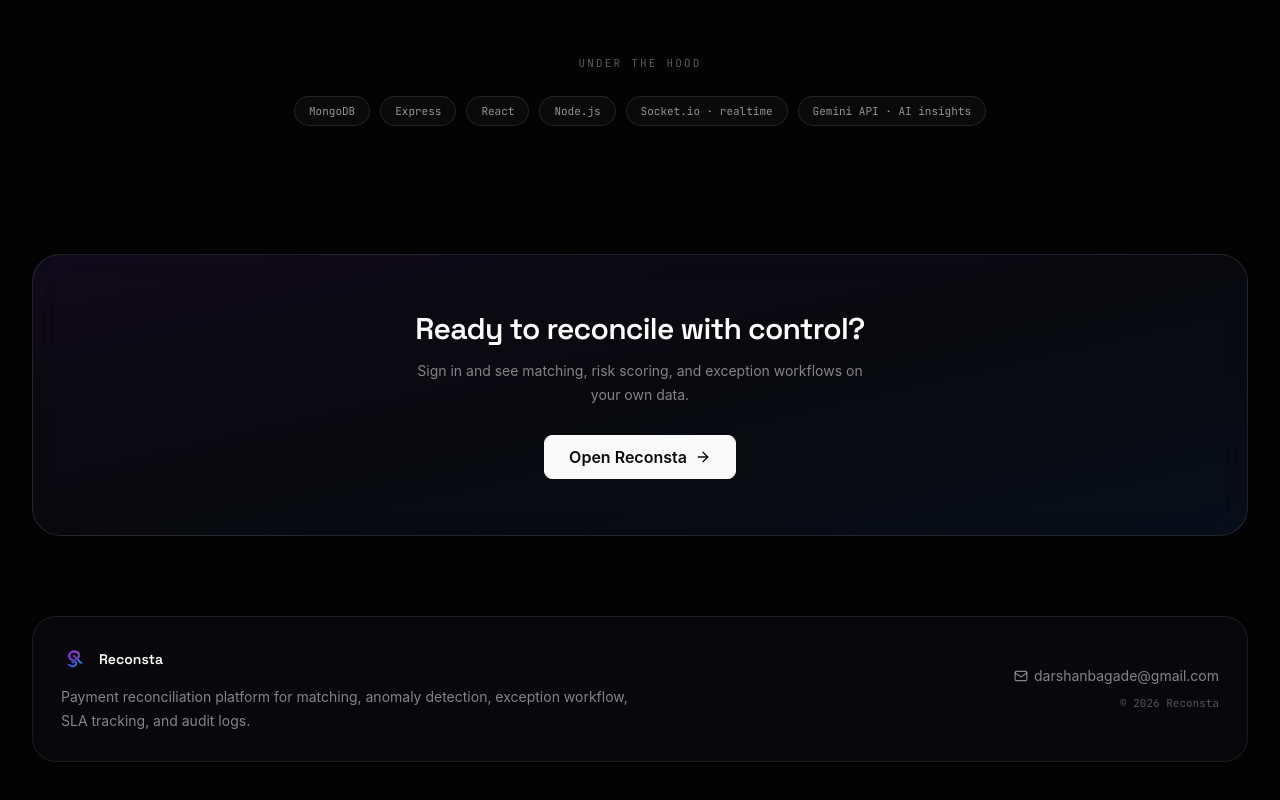
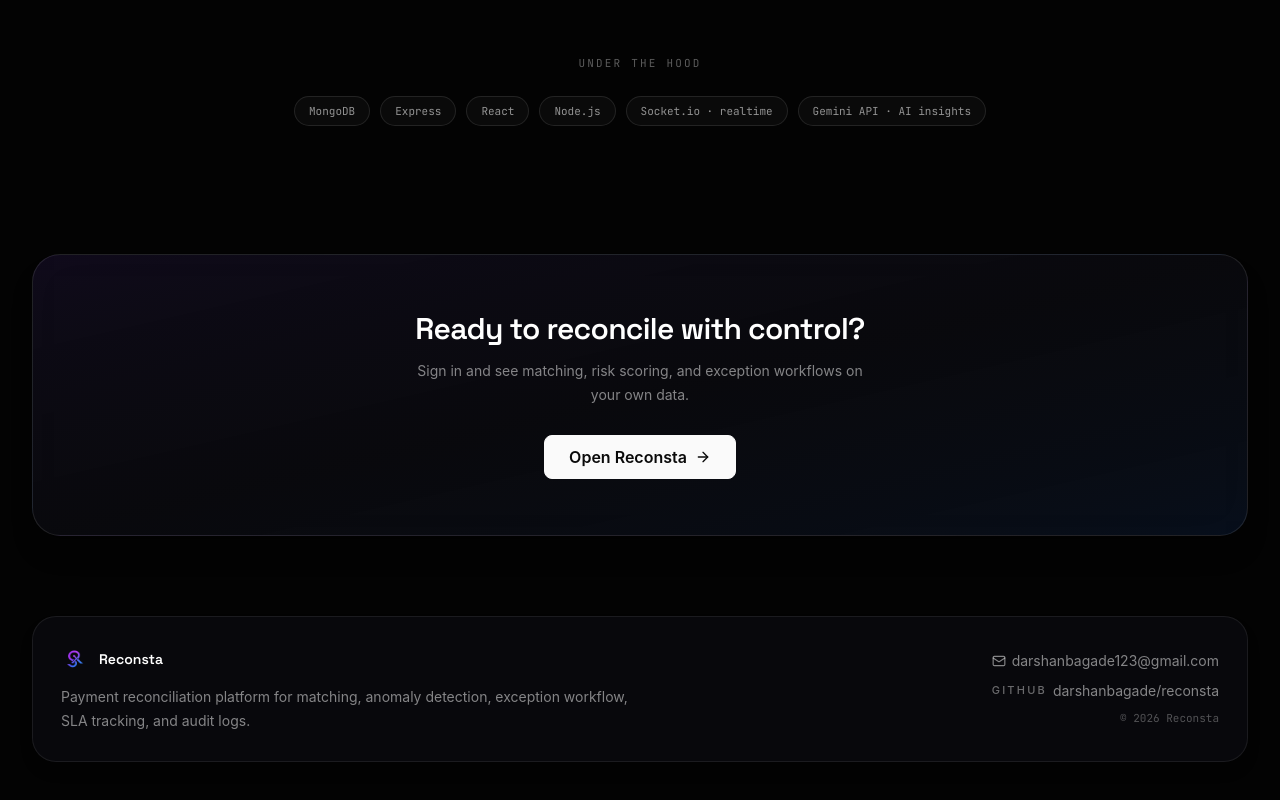
Before and after one commit to darshanbagade/reconsta, a React (Vite) app in the folder reconsta-frontend/: page / in a window 1280 px wide. Shown: the part 3118-3918 px from the top of the page. Built offline with nearby package versions, Linux system fonts and the light colour scheme; no server answers.

Commit message:
feat: update email contact and add GitHub link in HomePage

```diff
--- a/reconsta-frontend/src/pages/HomePage.jsx
+++ b/reconsta-frontend/src/pages/HomePage.jsx
@@ -286,8 +286,12 @@ const HomePage = () => {
               </div>
 
               <div className="space-y-2.5 md:text-right">
-                <a href="mailto:darshanbagade@gmail.com" className="flex items-center gap-1.5 transition hover:text-white md:justify-end">
-                  <Mail className="h-3.5 w-3.5" /> darshanbagade@gmail.com
+                <a href="mailto:darshanbagade123@gmail.com" className="flex items-center gap-1.5 transition hover:text-white md:justify-end">
+                  <Mail className="h-3.5 w-3.5" /> darshanbagade123@gmail.com
+                </a>
+                <a href="https://github.com/darshanbagade/reconsta" target="_blank" rel="noreferrer" className="flex items-center gap-1.5 transition hover:text-white md:justify-end">
+                  <span className="text-[11px] font-medium uppercase tracking-[0.2em] text-white/40">GitHub</span>
+                  <span>darshanbagade/reconsta</span>
                 </a>
                 <p style={monoFont} className="text-[11px] text-white/30">{'\u00A9'} 2026 Reconsta</p>
               </div>
```
